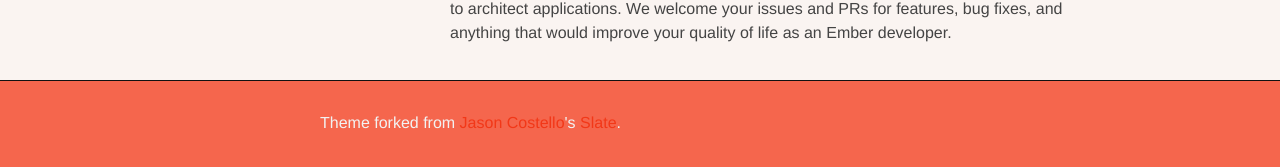
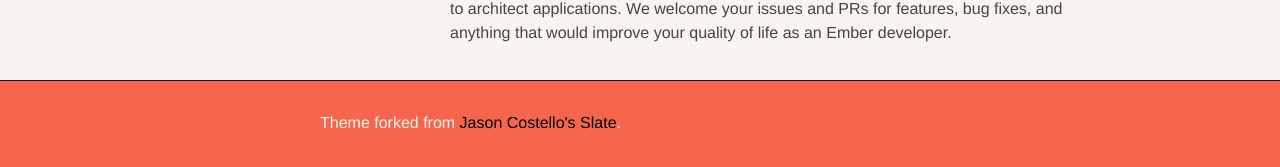
Before and after one commit to stefanpenner/ember-app-kit, a Jekyll site: the page built from index.md, in a window 1280 px wide. Shown: the part 1309-1476 px from the top of the page. Built offline with Jekyll 4.4.1, drawn with Linux system fonts in a browser that asks for light colours.

Commit message:
Nicer footer

```diff
--- a/_layouts/default.html
+++ b/_layouts/default.html
@@ -63,7 +63,7 @@
     <!-- FOOTER  -->
     <div id="footer_wrap" class="outer">
       <footer class="inner">
-        <p>Theme forked from <a href="https://github.com/jsncostello">Jason Costello</a>'s <a href="https://github.com/jsncostello/slate">Slate</a>.</p>
+        <p>Theme forked from <a href="https://github.com/jsncostello/slate">Jason Costello's Slate</a>.</p>
       </footer>
     </div>
 
--- a/assets/styles/slate.css
+++ b/assets/styles/slate.css
@@ -105,6 +105,14 @@ footer p {
   color: #f2f2f2;
 }
 
+footer a {
+  color: black;
+}
+
+footer a:hover {
+  text-decoration: underline;
+}
+
 a {
   text-decoration: none;
   color: #f23818;
@@ -124,11 +132,6 @@ a {
 
 #main_content a:hover {
   color: #0069ba;
-  text-shadow: #0090ff 0px 0px 2px;
-}
-
-footer a:hover {
-  color: #43adff;
   text-shadow: #0090ff 0px 0px 2px;
 }
 
```
